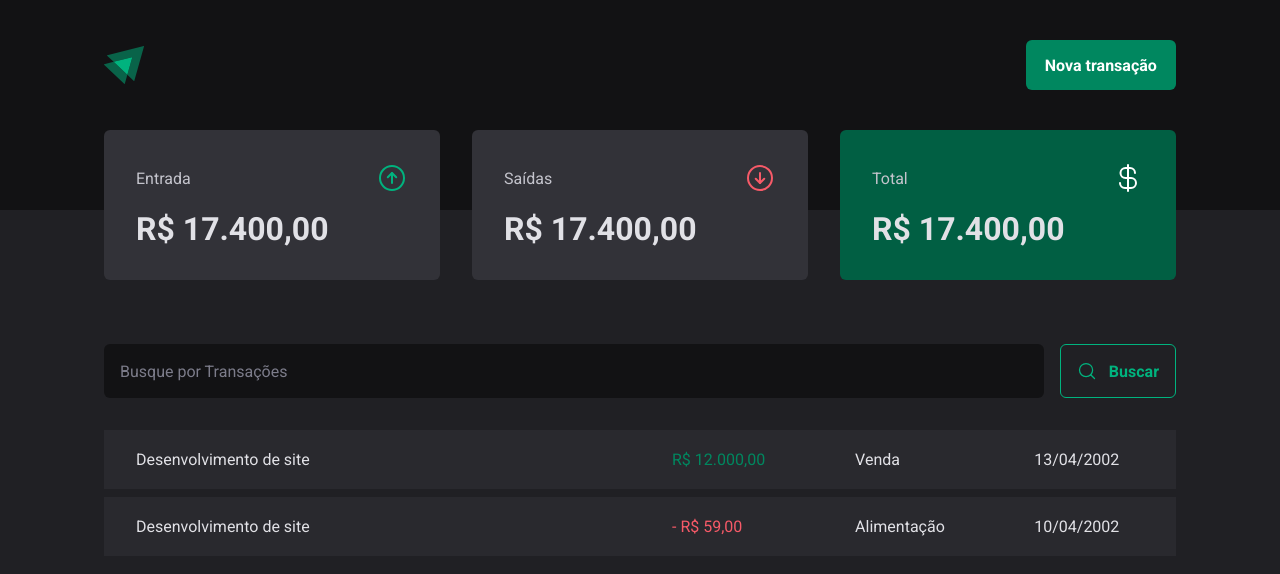
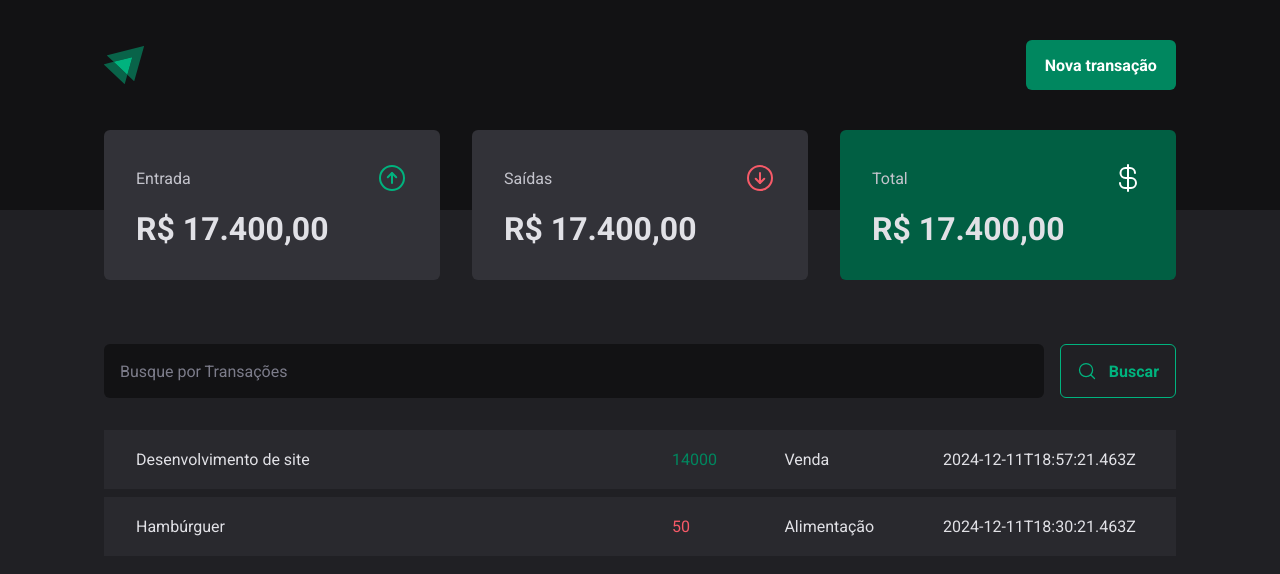
Before and after one commit to migasgg/dt-money, a React (Vite) app: page / in a window 1280 px wide. Shown: the top 574 px of the page. Built offline with nearby package versions, Linux system fonts and the light colour scheme; data requests are answered from the project's data file.

Commit message:
learn useContext

```diff
--- a/package.json
+++ b/package.json
@@ -5,6 +5,7 @@
   "type": "module",
   "scripts": {
     "dev": "vite",
+    "server": "json-server server.json -w",
     "build": "tsc -b && vite build",
     "lint": "eslint .",
     "preview": "vite preview"
@@ -15,17 +16,19 @@
     "phosphor-react": "^1.4.1",
     "react": "^18.3.1",
     "react-dom": "^18.3.1",
-    "styled-components": "^6.1.13"
+    "styled-components": "^5.3.11"
   },
   "devDependencies": {
     "@eslint/js": "^9.15.0",
     "@types/react": "^18.3.12",
     "@types/react-dom": "^18.3.1",
+    "@types/styled-components": "^5.1.34",
     "@vitejs/plugin-react-swc": "^3.5.0",
     "eslint": "^9.15.0",
     "eslint-plugin-react-hooks": "^5.0.0",
     "eslint-plugin-react-refresh": "^0.4.14",
     "globals": "^15.12.0",
+    "json-server": "^1.0.0-beta.3",
     "typescript": "~5.6.2",
     "typescript-eslint": "^8.15.0",
     "vite": "^6.0.1"
--- /dev/null
+++ b/server.json
@@ -0,0 +1,20 @@
+{
+  "transactions": [
+    {
+      "id": 1,
+      "description": "Desenvolvimento de site",
+      "type": "income",
+      "category": "Venda",
+      "price": 14000,
+      "createdAt": "2024-12-11T18:57:21.463Z"
+    },
+    {
+      "id": 2,
+      "description": "Hambúrguer",
+      "type": "outcome",
+      "category": "Alimentação",
+      "price": 50,
+      "createdAt": "2024-12-11T18:30:21.463Z"
+    }
+  ]
+}
--- a/src/App.tsx
+++ b/src/App.tsx
@@ -2,12 +2,15 @@ import { ThemeProvider } from "styled-components"
 import { defaultTheme } from "./styles/theme/default"
 import { GlobalStyle } from "./styles/global"
 import { Transactions } from "./pages/Transactions"
+import { TransactionsProvider } from "./context/TransactionContext"
 
 export function App() {
   return (
     <ThemeProvider theme={defaultTheme}>
       <GlobalStyle />
-      <Transactions />
+      <TransactionsProvider>
+        <Transactions />
+      </TransactionsProvider>
     </ThemeProvider>
   )
 }
--- /dev/null
+++ b/src/context/TransactionContext.tsx
@@ -0,0 +1,40 @@
+import { createContext, ReactNode, useEffect, useState } from "react"
+
+interface Transaction {
+  id: number
+  description: string
+  type: "income" | "outcome"
+  price: number
+  category: string
+  createdAt: string
+}
+
+interface TransactionContextType {
+  transactions: Transaction[]
+}
+
+export interface TransactionProviderProps {
+  children: ReactNode
+}
+
+// eslint-disable-next-line react-refresh/only-export-components
+export const TransactionsContext = createContext({} as TransactionContextType)
+
+export function TransactionsProvider({ children }: TransactionProviderProps) {
+  const [transactions, setTransactions] = useState<Transaction[]>([])
+
+  async function loadTransitions() {
+    const response = await fetch("http://localhost:3000/transactions")
+    const data = await response.json()
+    setTransactions(data)
+  }
+
+  useEffect(() => {
+    loadTransitions()
+  }, [])
+  return (
+    <TransactionsContext.Provider value={{ transactions }}>
+      {children}
+    </TransactionsContext.Provider>
+  )
+}
--- a/src/pages/Transactions/index.tsx
+++ b/src/pages/Transactions/index.tsx
@@ -1,3 +1,4 @@
+import { useContext } from "react"
 import { Header } from "../../components/Header"
 import { Summary } from "../../components/Summary"
 import { SearchForm } from "./components/SearchForm"
@@ -6,8 +7,13 @@ import {
   TransactionContainer,
   TransactionTable,
 } from "./styles"
+import { TransactionsContext } from "../../context/TransactionContext"
 
 export function Transactions() {
+  const { transactions } = useContext(TransactionsContext)
+
+  console.log(transactions)
+
   return (
     <div>
       <Header />
@@ -16,22 +22,20 @@ export function Transactions() {
         <SearchForm />
         <TransactionTable>
           <tbody>
-            <tr>
-              <td width="50%">Desenvolvimento de site</td>
-              <td>
-                <PriceHighlight variant="income">R$ 12.000,00</PriceHighlight>
-              </td>
-              <td>Venda</td>
-              <td>13/04/2002</td>
-            </tr>
-            <tr>
-              <td width="50%">Desenvolvimento de site</td>
-              <td>
-                <PriceHighlight variant="outcome">- R$ 59,00</PriceHighlight>
-              </td>
-              <td>Alimentação</td>
-              <td>10/04/2002</td>
-            </tr>
+            {transactions.map((transaction) => {
+              return (
+                <tr key={transaction.id}>
+                  <td width="50%">{transaction.description}</td>
+                  <td>
+                    <PriceHighlight variant={transaction.type}>
+                      {transaction.price}
+                    </PriceHighlight>
+                  </td>
+                  <td>{transaction.category}</td>
+                  <td>{transaction.createdAt}</td>
+                </tr>
+              )
+            })}
           </tbody>
         </TransactionTable>
       </TransactionContainer>
```
Also changed, not shown: 1 other file (tests, documents, lock files or other folders).
